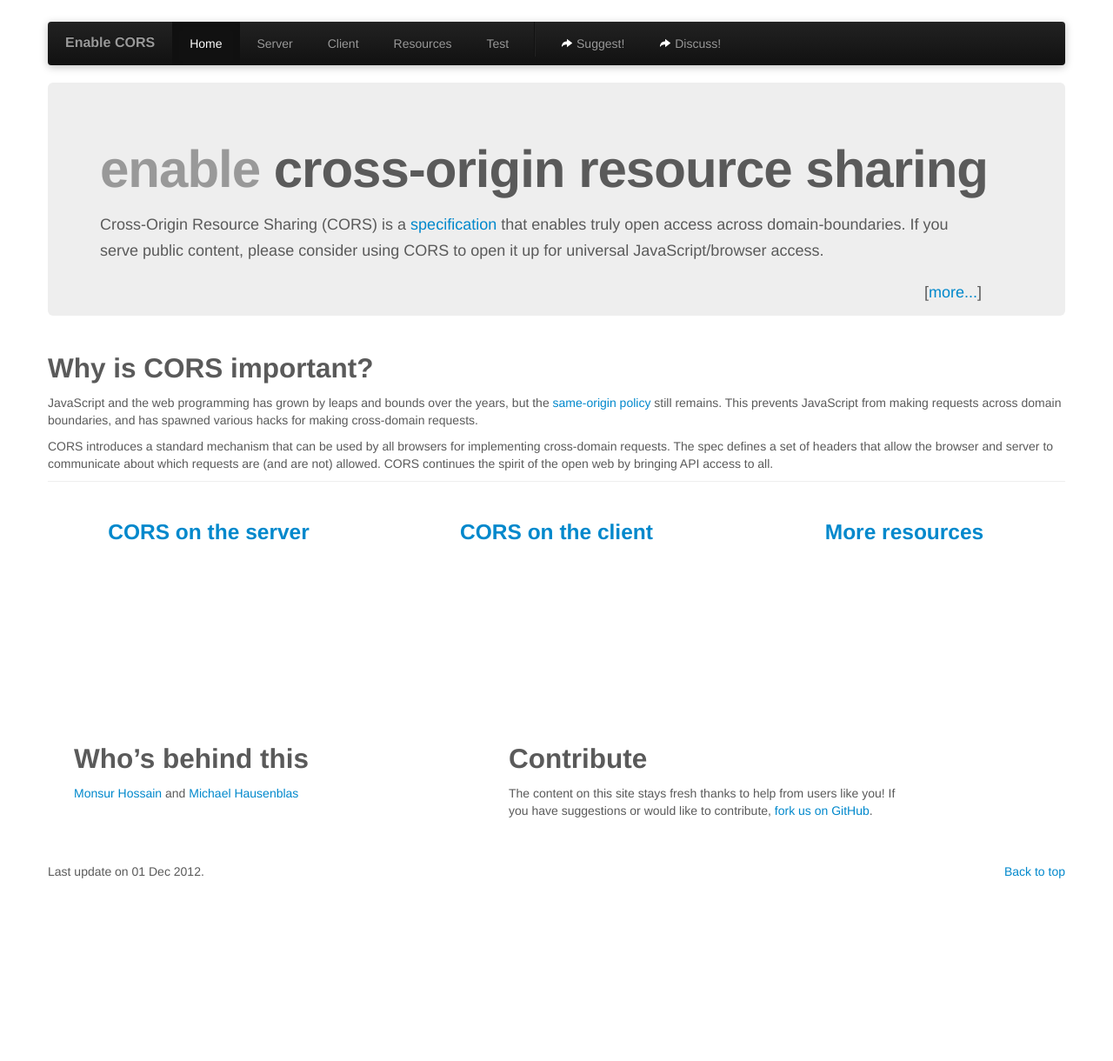
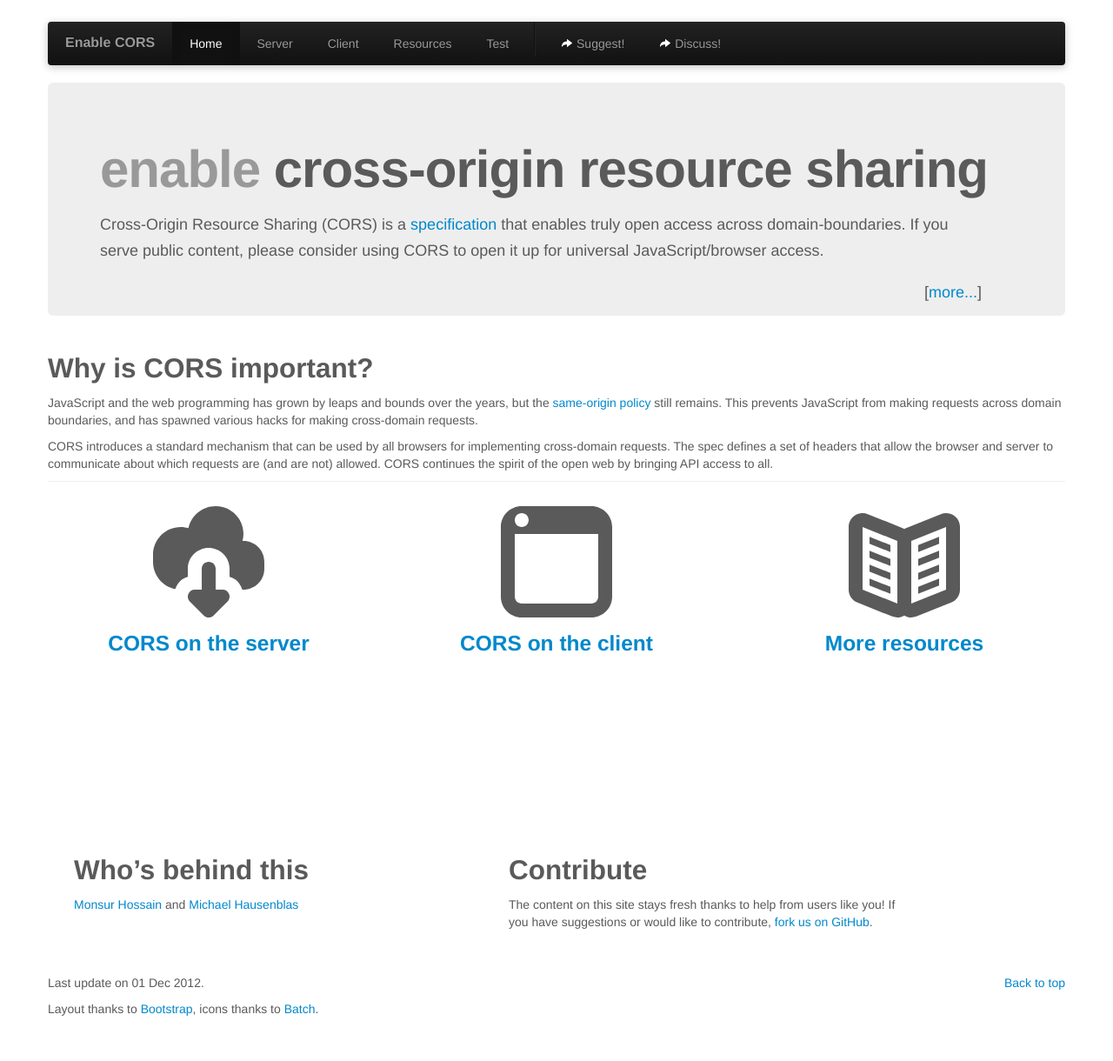
Before and after one commit to monsur/enable-cors.org, a Jekyll site: the page built from index.html, in a window 1280 px wide. Shown: the whole page at 87% size. Built offline with Jekyll 4.4.1, drawn with Linux system fonts in a browser that asks for light colours; before the commit the page ends 1062 px from its top, so only the background shows below that; some of the changed lines change nothing that is shown.

Commit message:
Adding icons for each main link

```diff
--- a/_layouts/default.html
+++ b/_layouts/default.html
@@ -63,6 +63,7 @@
 		<footer>
 			<p class="pull-right"><a href="#">Back to top</a></p>
 			<p>Last update on <span class="mute">{{site.time | date_to_string}}</span>.</p>
+			<p>Layout thanks to <a href="http://twitter.github.com/bootstrap/">Bootstrap</a>, icons thanks to <a href="http://adamwhitcroft.com/batch/">Batch</a>.</p>
 		</footer>
 	</div>
 	<script src="js/jquery-1.8.3.min.js"></script>
--- a/index.html
+++ b/index.html
@@ -21,15 +21,21 @@ title: enable cross-origin resource sharing
 
 		<div class="row-fluid" style="text-align: center;">
 		<div class="span4">
-			<h3><a href="server.html">CORS on the server</a></h3>
+			<a href="server.html">
+			<img src="img/cloud-download.svg" alt="CORS on the server" width="128" height="128" />
+			<h3>CORS on the server</h3></a>
 		</div>
 
 		<div class="span4">
-			<h3><a href="client.html">CORS on the client</a></h3>
+			<a href="client.html">
+			<img src="img/browser-2.svg" alt="CORS on the client" width="128" height="128" />
+			<h3>CORS on the client</h3></a>
 		</div>
 
 		<div class="span4">
-			<h3><a href="resources.html">More resources</a></h3>
+			<a href="resources.html">
+			<img src="img/book-lines.svg" alt="More resources" width="128" height="128" />
+			<h3>More resources</h3></a>
 		</div>
 		</div>
 
```
Also changed, not shown: img/book-lines.svg (added), img/browser-2.svg (added), img/cloud-download.svg (added).
